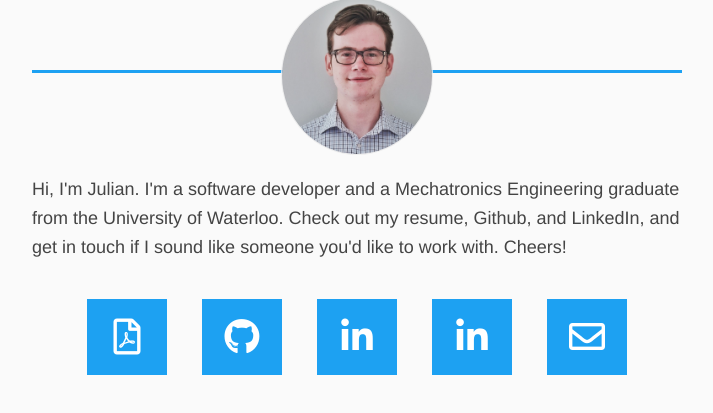
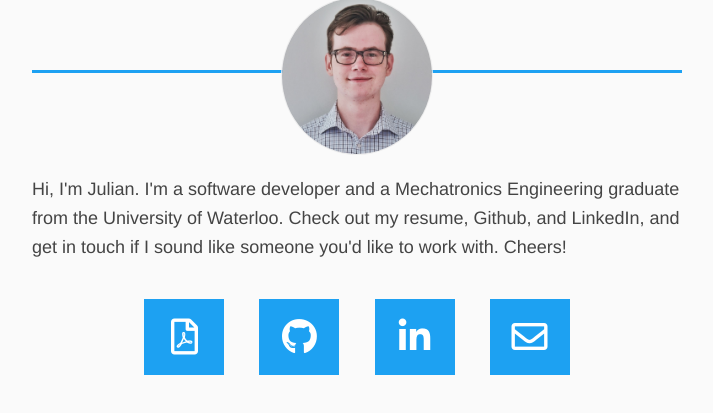
Before and after one commit to j-pettit/j-pettit.github.io, a plain HTML site: page index.html in a window 1280 px wide. Shown: the part 101-514 px from the top of the page, without its empty margins (283-996 px from the left). Drawn offline with Linux system fonts and the light colour scheme.

Commit message:
remove fake linkedin

```diff
--- a/index.html
+++ b/index.html
@@ -33,7 +33,6 @@
 
     <a href="resources/julianpettit_resume.pdf" class="icon far fa-file-pdf fa-2x"></a>
     <a href="https://github.com/j-pettit" class="icon fab fa-github fa-2x"></a>
-    <a class="icon fab fa-linkedin-in fa-2x"></a>
     <a href="https://www.linkedin.com/in/julian-s-pettit/" class="icon fab fa-linkedin-in fa-2x"></a>
     <a href="mailto:julian.s.pettit@gmail.com" class="icon far fa-envelope fa-2x"></a>
 
```
